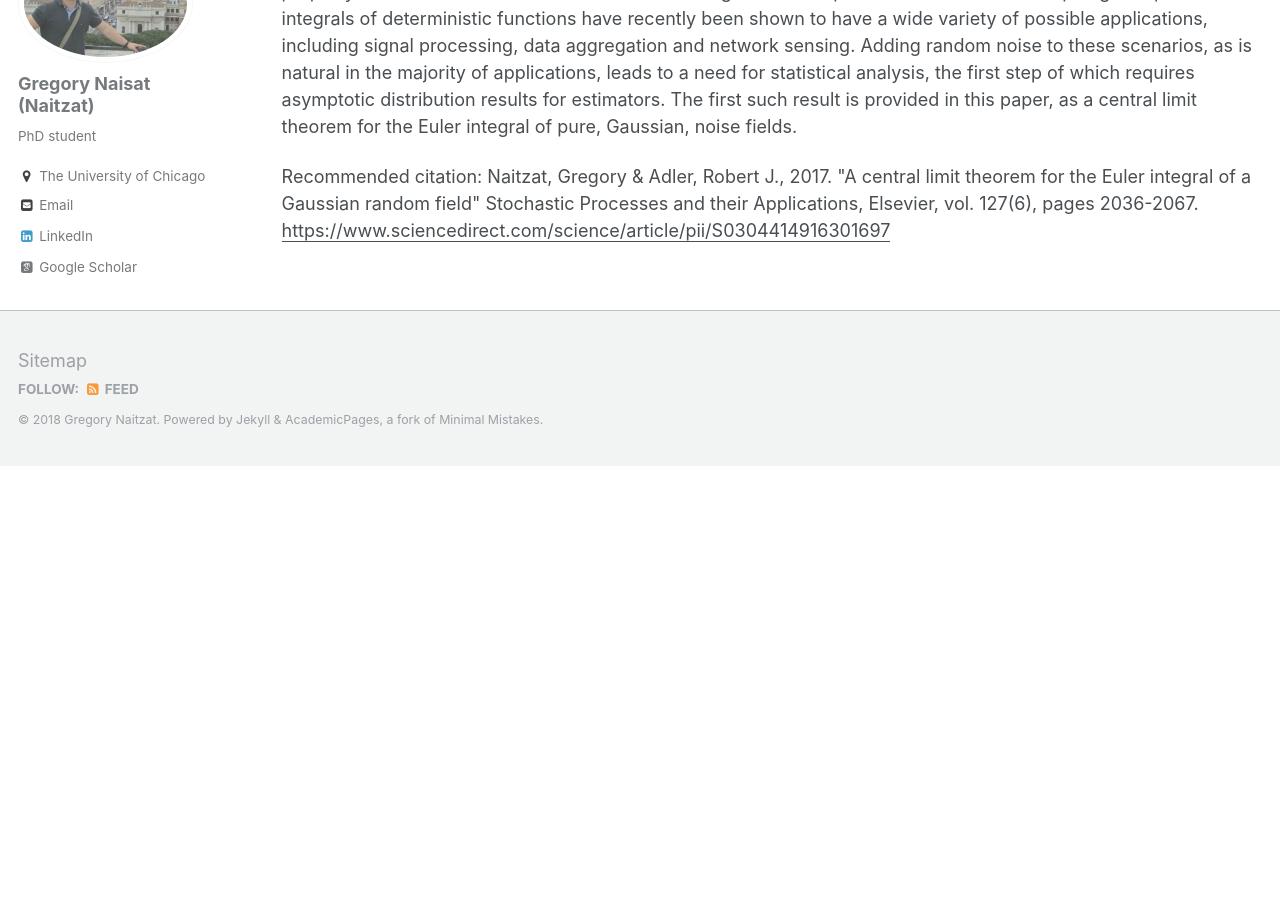
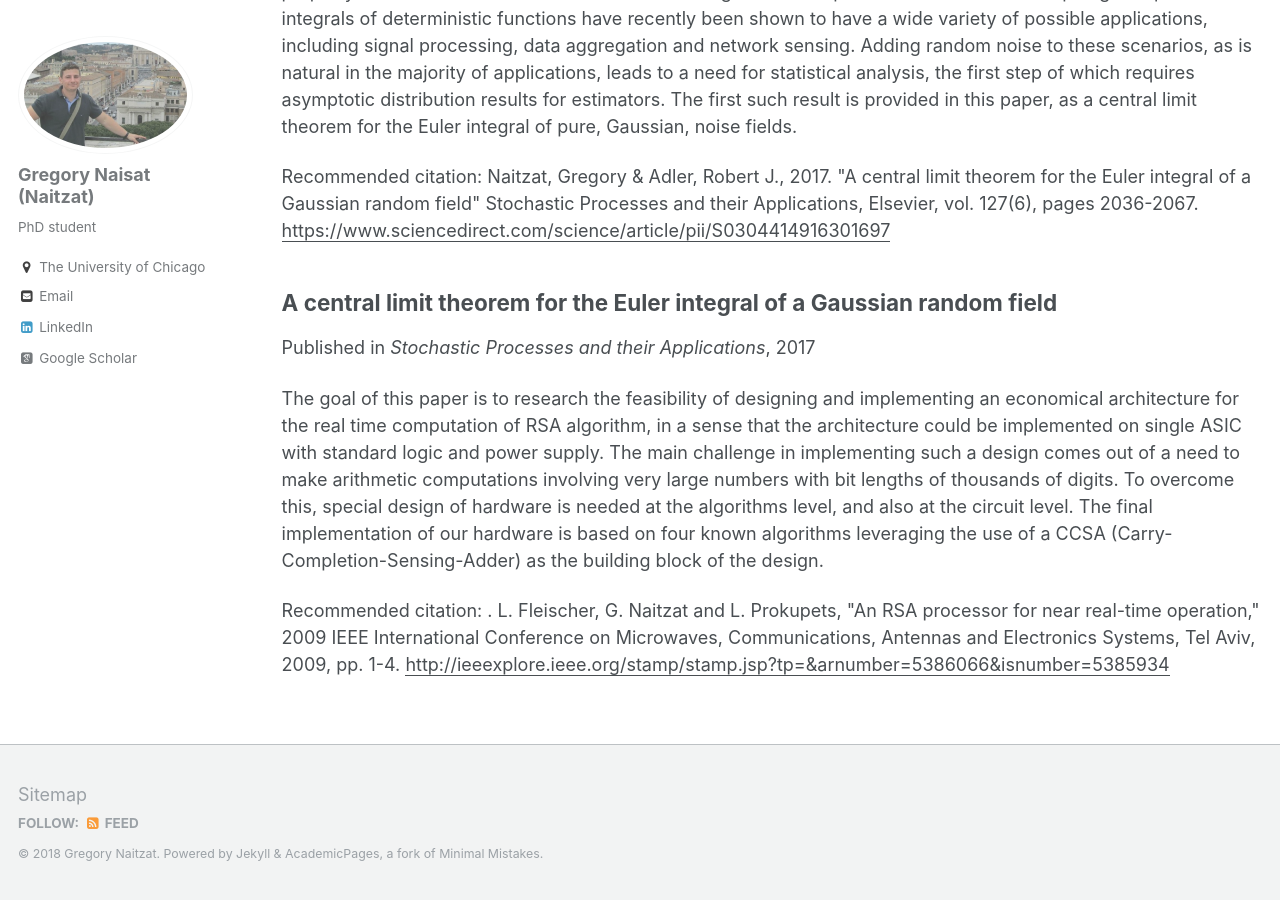
Before and after one commit to sgregnt/sgregnt.github.io, a Jekyll site: the page built from _pages/publications.md, in a window 1280 px wide and 900 px high, scrolled down 1403 px. Built offline with Jekyll 4.4.1, drawn with Linux system fonts in a browser that asks for light colours; some web fonts are replaced; before the commit the page ends 1869 px from its top, so only the background shows below that.

Commit message:
added RSA paper

```diff
--- /dev/null
+++ b/_publications/2009-11-09-rsa.md
@@ -0,0 +1,11 @@
+---
+title: "A central limit theorem for the Euler integral of a Gaussian random field"
+collection: publications
+permalink: /publication/2009-11-09-rsa
+excerpt: 'The goal of this paper is to research the feasibility of designing and implementing an economical architecture for the real time computation of RSA algorithm, in a sense that the architecture could be implemented on single ASIC with standard logic and power supply. The main challenge in implementing such a design comes out of a need to make arithmetic computations involving very large numbers with bit lengths of thousands of digits. To overcome this, special design of hardware is needed at the algorithms level, and also at the circuit level. The final implementation of our hardware is based on four known algorithms leveraging the use of a CCSA (Carry-Completion-Sensing-Adder) as the building block of the design.'
+
+date: 2017-07-01
+venue: 'Stochastic Processes and their Applications'
+paperurl: 'http://ieeexplore.ieee.org/stamp/stamp.jsp?tp=&arnumber=5386066&isnumber=5385934'
+citation: '. L. Fleischer, G. Naitzat and L. Prokupets, "An RSA processor for near real-time operation," 2009 IEEE International Conference on Microwaves, Communications, Antennas and Electronics Systems, Tel Aviv, 2009, pp. 1-4.'
+---
```
Also changed, not shown: _pages/about.md (+2 -2 lines), _pages/cv.md (+1 -1 lines).
